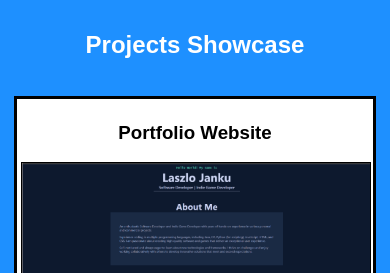
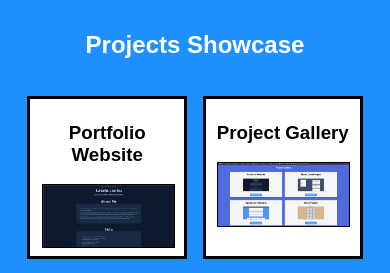
Before and after one commit to mepox/fac-projects, a plain HTML site: page Website/index.html in a window 390 px wide. Shown: the part 1384-1657 px from the top of the page. Drawn offline with Linux system fonts and the light colour scheme.

Commit message:
improve showcase layout

```diff
--- a/Website/css/index.css
+++ b/Website/css/index.css
@@ -54,15 +54,18 @@ header h1 {
 .flex-container {
     display: flex;
     flex-wrap: wrap;
-    justify-content: space-around;
+    justify-content: space-evenly;
+    margin: auto;
+    max-width: 700px;
 }
 
 .showcase-card {
+    aspect-ratio: 1;
     background-color: white;
     border: 3px solid black;
-    flex: 30%;
+    flex: 25%;
     margin-top: 2vh;
-    max-width: 30%;
+    max-width: 25%;
     padding: 1vw;
 }
 
@@ -76,6 +79,10 @@ header h1 {
     text-align: center;
 }
 
+.showcase-card-image {
+    margin: 0 2vw;
+}
+
 .showcase-card-image img {
     border: 1px solid black;
     max-width: 100%;
@@ -83,16 +90,9 @@ header h1 {
 
 /* Media */
 
-@media screen and (max-width: 1200px) {
+@media screen and (max-width: 800px) {
     .showcase-card {
+        max-width: 40%;
         flex: 40%;
-        max-width: 40%;
     }
 }
-
-@media screen and (max-width: 800px) {
-    .showcase-card {
-        flex: 100%;
-        max-width: 95%;
-    }
-}
```
